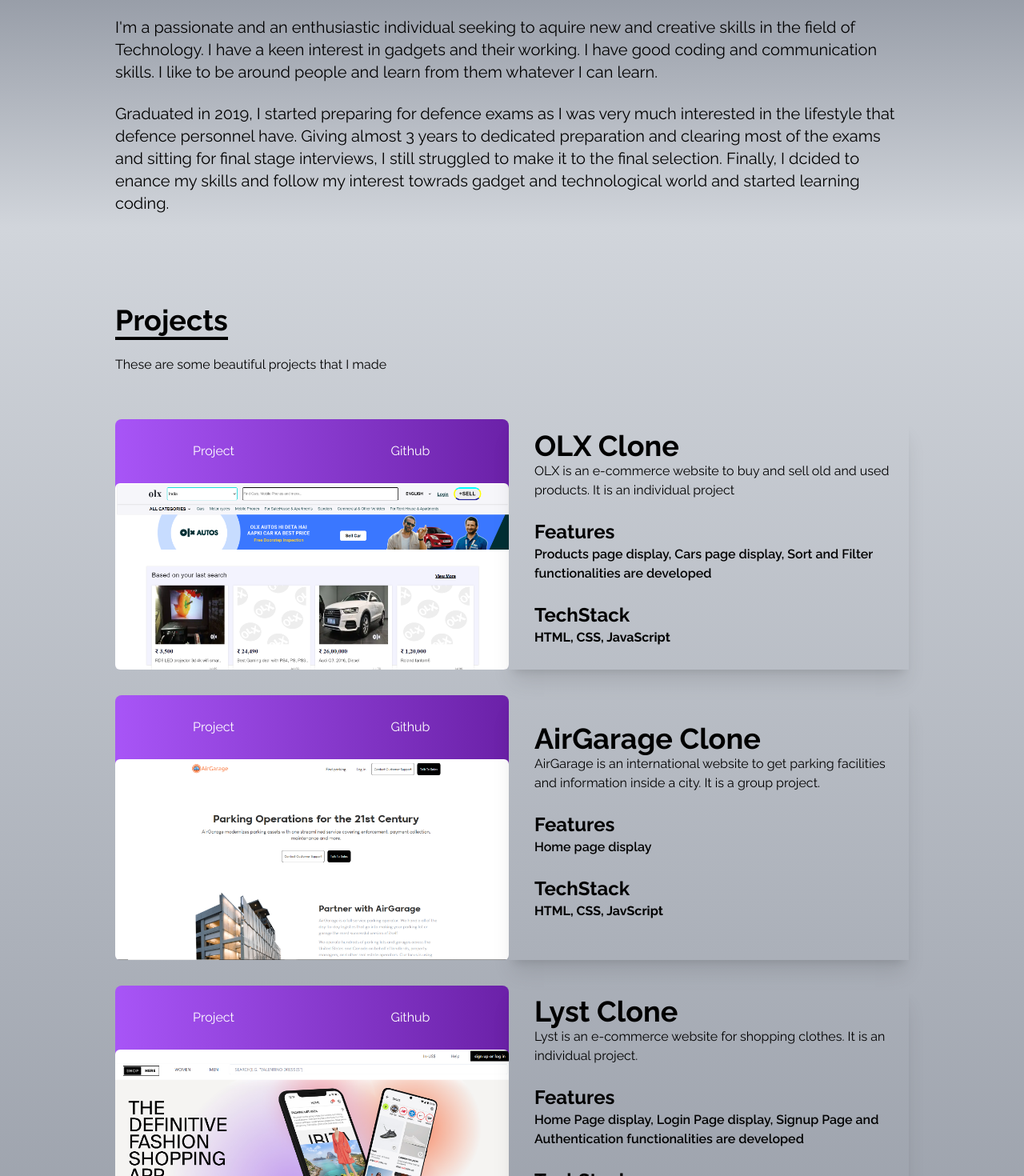
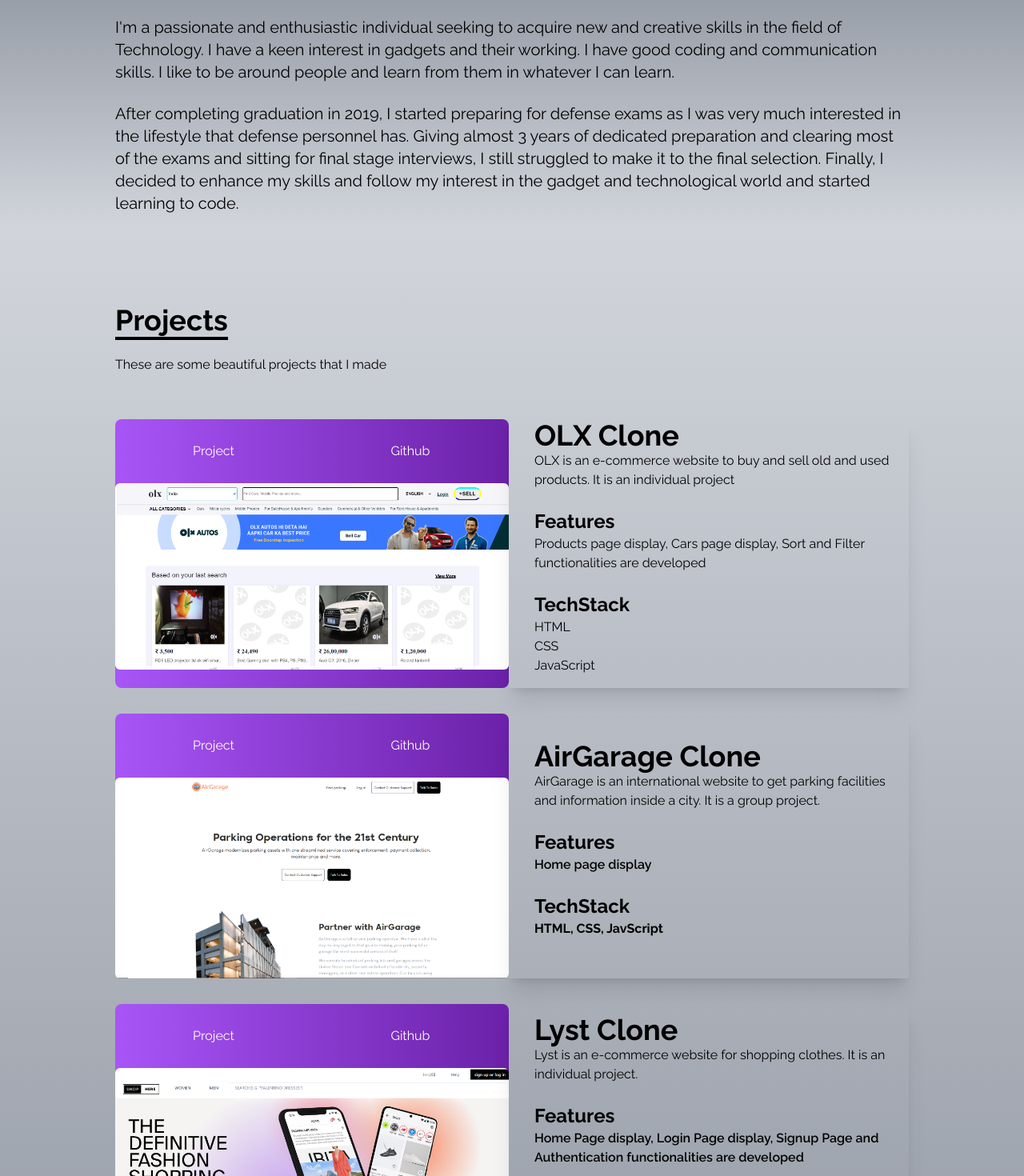
Before and after one commit to himanshudestiny/himanshudestiny.github.io, a React (Create React App) app: page / in a window 1280 px wide. Shown: the part 860-2330 px from the top of the page at 80% size. Built offline with nearby package versions, Linux system fonts and the light colour scheme.

Commit message:
added changes

```diff
--- a/src/components/About.jsx
+++ b/src/components/About.jsx
@@ -8,16 +8,16 @@
             <p className="text-4xl font-bold inline border-b-4 border-black">About Me</p>
         </div>
         <p className="text-xl mt-20">
-        I'm a passionate and an enthusiastic individual seeking to aquire new and creative skills in the field of Technology.
+        I'm a passionate and enthusiastic individual seeking to acquire new and creative skills in the field of Technology.
          I have a keen interest in gadgets and their working. I have good coding and communication skills.
-          I like to be around people and learn from them whatever I can learn.
+          I like to be around people and learn from them in whatever I can learn.
         </p>
         <br />
         <p className="text-xl">
-        Graduated in 2019, I started preparing for defence exams as I was very much interested in the lifestyle that defence personnel
-        have. Giving almost 3 years to dedicated preparation and clearing most of the exams and sitting for final stage interviews,
-        I still struggled to make it to the final selection. Finally, I dcided to enance my skills and follow my interest towrads
-        gadget and technological world and started learning coding.
+        After completing graduation in 2019, I started preparing for defense exams as I was very much interested in the lifestyle that defense personnel
+        has. Giving almost 3 years of dedicated preparation and clearing most of the exams and sitting for final stage interviews,
+        I still struggled to make it to the final selection. Finally, I decided to enhance my skills and follow my interest in
+        the gadget and technological world and started learning to code.
         </p>
       </div>
     </div>
--- a/src/components/Navbar.jsx
+++ b/src/components/Navbar.jsx
@@ -42,7 +42,7 @@
 
 
   return (
-    <div className="flex justify-between items-center w-full h-20 px-4 text-black bg-gray-500 fixed">
+    <div className="flex justify-between items-center w-full h-20 px-4 text-black bg-gray-500 fixed z-40">
       <div>
         <h1 className="text-5xl font-signature ml-2">HG</h1>
       </div>
--- a/src/components/Projects.jsx
+++ b/src/components/Projects.jsx
@@ -10,6 +10,43 @@
 
 
 const Projects = () => {
+    const newtab1 = () => {
+        window.open("https://eloquent-kelpie-90cfa5.netlify.app/");
+      };
+      const newtab2 = () => {
+        window.open("https://github.com/himanshudestiny/frantic-week-8502");
+      };
+      const newtab3 = () => {
+        window.open("https://air-garage-clone.netlify.app");
+      };
+      const newtab4 = () => {
+        window.open("https://github.com/fahad9988/naughty-wind-121");
+      };
+      const newtab5 = () => {
+        window.open("https://splendorous-pegasus-bb5e96.netlify.app/");
+      };
+      const newtab6 = () => {
+        window.open("https://github.com/himanshudestiny/frequent-thumb-7462");
+      };
+      const newtab7 = () => {
+        window.open("https://numerous-governor-3295.netlify.app/");
+      };
+      const newtab8 = () => {
+        window.open("https://github.com/himanshudestiny/numerous-governor-3295");
+      };
+      const newtab9 = () => {
+        window.open("https://frontend-himanshudestiny.vercel.app/login");
+      };
+      const newtab10 = () => {
+        window.open("https://github.com/masai-course/himanshu_fw20_1081/tree/master/unit-6/project");
+      };
+      const newtab11 = () => {
+        window.open("https://frontend-ankur9900.vercel.app/");
+      };
+      const newtab12 = () => {
+        window.open("https://github.com/Santoshdandin/Digi-Mart-clone");
+      };
+
   return (
     <div name="projects" class="bg-gradient-to-b from-gray-300 to-gray-500 w-full md: h-full">
         <div class="max-w-screen-lg p-4 mx-auto flex flex-col justify-center w-full h-full ">
@@ -19,28 +56,28 @@
                 </div>
                 <div class="grid sm:grid-cols-1 md:grid-cols-1 md:w-3/3 gap-8 px-12 sm:px-0">
                     <div class="flex flex-col sm:flex-row max-w-screen-lg"><div class="bg-gradient-to-r from-purple-500 to-purple-800 rounded-lg text-white md:w-2/3">
-                        <div class="flex items-center justify-center"><button class="w-1/2 px-6 py-3 m-4 duration-200 hover:scale-105"> <a href="https://eloquent-kelpie-90cfa5.netlify.app/">  Project    </a></button>
-                        <button class="w-1/2 px-6 py-3 m-4 duration-200 hover:scale-105"> <a href="https://github.com/himanshudestiny/frantic-week-8502"> Github   </a> </button>
+                        <div class="flex items-center justify-center"><button onClick={() => newtab1()} class="w-1/2 px-6 py-3 m-4 duration-200 hover:scale-105">  Project    </button>
+                        <button onClick={() => newtab2()} class="w-1/2 px-6 py-3 m-4 duration-200 hover:scale-105">  Github  </button>
                         </div>
-                      <a href="https://eloquent-kelpie-90cfa5.netlify.app/">  <img src={OLX} alt="olx" class="rounded-md duration-300 hover:scale-105"   /> </a>
+                        <img  onClick={() => newtab2()} src={OLX} alt="olx" class="rounded-md duration-300 hover:scale-105"   />
                             </div>
                             <div class="flex flex-col justify-center shadow-xl border-black h-full sm:w-1 md:w-2/3 pl-8 pb-4">
                                 <h1 class="text-4xl font-bold mt-4 md:mt-0 ">OLX Clone</h1>
                                 <h1>OLX is an e-commerce website to buy and sell old and used products. It is an individual project</h1>
                                 <br />
                                 <p class="text-2xl font-bold">Features</p>
-                                <p class="font-semibold">Products page display, Cars page display, Sort and Filter functionalities are developed</p>
+                                <p >Products page display, Cars page display, Sort and Filter functionalities are developed</p>
                                 <br />
                                 <p class="text-2xl font-bold">TechStack </p>
-                                <p class="font-bold">HTML, CSS, JavaScript</p>
+                                <p>HTML <br /> CSS <br /> JavaScript</p>
                                 </div>
                                 </div>
                                 <div class="flex flex-col sm:flex-row max-w-screen-lg"><div class="bg-gradient-to-r from-purple-500 to-purple-800 rounded-lg text-white md:w-2/3">
                                     <div class="flex items-center justify-center">
-                                        <button class="w-1/2 px-6 py-3 m-4 duration-200 hover:scale-105"> <a href="https://air-garage-clone.netlify.app">  Project</a></button>
-                                        <button class="w-1/2 px-6 py-3 m-4 duration-200 hover:scale-105">  <a href="https://github.com/fahad9988/naughty-wind-121"> Github</a></button>
+                                        <button  onClick={() => newtab3()} class="w-1/2 px-6 py-3 m-4 duration-200 hover:scale-105">   Project</button>
+                                        <button   onClick={() => newtab4()} class="w-1/2 px-6 py-3 m-4 duration-200 hover:scale-105">  Github</button>
                                         </div>
-                                      <a href="https://air-garage-clone.netlify.app">  <img src={AirGarage} alt="AirGarage" class="rounded-md duration-300 hover:scale-105" /></a>
+                                        <img   onClick={() => newtab3()} src={AirGarage} alt="AirGarage" class="rounded-md duration-300 hover:scale-105" />
                                         </div>
                                         <div class="flex flex-col justify-center shadow-xl border-black h-full sm:w-1 md:w-2/3 pl-8 pb-4">
                                             <h1 class="text-4xl font-bold mt-4 md:mt-0 ">AirGarage Clone</h1>
@@ -55,10 +92,10 @@
                                             <div class="flex flex-col sm:flex-row max-w-screen-lg">
                                                 <div class="bg-gradient-to-r from-purple-500 to-purple-800 rounded-lg text-white md:w-2/3">
                                                     <div class="flex items-center justify-center">
-                                                        <button class="w-1/2 px-6 py-3 m-4 duration-200 hover:scale-105"> <a href="https://splendorous-pegasus-bb5e96.netlify.app/"> Project </a></button>
-                                                        <button class="w-1/2 px-6 py-3 m-4 duration-200 hover:scale-105"> <a href="https://github.com/himanshudestiny/frequent-thumb-7462"> Github</a></button>
+                                                        <button  onClick={() => newtab5()}  class="w-1/2 px-6 py-3 m-4 duration-200 hover:scale-105">  Project </button>
+                                                        <button  onClick={() => newtab6()} class="w-1/2 px-6 py-3 m-4 duration-200 hover:scale-105">  Github</button>
                                                         </div>
-                                                       <a href="https://splendorous-pegasus-bb5e96.netlify.app/"> <img src={Lyst} alt="Lyst" class="rounded-md duration-300 hover:scale-105" /></a>
+                                                        <img  onClick={() => newtab5()} src={Lyst} alt="Lyst" class="rounded-md duration-300 hover:scale-105" />
                                                         </div>
                                                         <div class="flex flex-col justify-center shadow-xl border-black h-full sm:w-1 md:w-2/3 pl-8 pb-4">
                                                             <h1 class="text-4xl font-bold mt-4 md:mt-0 ">Lyst Clone</h1>
@@ -74,10 +111,10 @@
     <div class="flex flex-col sm:flex-row max-w-screen-lg">
                                                 <div class="bg-gradient-to-r from-purple-500 to-purple-800 rounded-lg text-white md:w-2/3">
                                                     <div class="flex items-center justify-center">
-                                                        <button class="w-1/2 px-6 py-3 m-4 duration-200 hover:scale-105"> <a href="https://numerous-governor-3295.netlify.app/"> Project </a></button>
-                                                        <button class="w-1/2 px-6 py-3 m-4 duration-200 hover:scale-105"> <a href="https://github.com/himanshudestiny/numerous-governor-3295"> Github</a></button>
+                                                        <button  onClick={() => newtab7()} class="w-1/2 px-6 py-3 m-4 duration-200 hover:scale-105">  Project </button>
+                                                        <button  onClick={() => newtab8()} class="w-1/2 px-6 py-3 m-4 duration-200 hover:scale-105">  Github</button>
                                                         </div>
-                                                       <a href="https://numerous-governor-3295.netlify.app/"> <img src={nyresa} alt="Lyst" class="rounded-md duration-300 hover:scale-105" /></a>
+                                                        <img  onClick={() => newtab7()} src={nyresa} alt="Lyst" class="rounded-md duration-300 hover:scale-105" />
                                                         </div>
                                                         <div class="flex flex-col justify-center shadow-xl border-black h-full sm:w-1 md:w-2/3 pl-8 pb-4">
                                                             <h1 class="text-4xl font-bold mt-4 md:mt-0 ">Mytheresa Clone</h1>
@@ -93,10 +130,10 @@
     <div class="flex flex-col sm:flex-row max-w-screen-lg">
                                                 <div class="bg-gradient-to-r from-purple-500 to-purple-800 rounded-lg text-white md:w-2/3">
                                                     <div class="flex items-center justify-center">
-                                                        <button class="w-1/2 px-6 py-3 m-4 duration-200 hover:scale-105"> <a href="https://frontend-himanshudestiny.vercel.app/login"> Project </a></button>
-                                                        <button class="w-1/2 px-6 py-3 m-4 duration-200 hover:scale-105"> <a href="https://github.com/masai-course/himanshu_fw20_1081/tree/master/unit-6/project"> Github</a></button>
+                                                        <button  onClick={() => newtab9()} class="w-1/2 px-6 py-3 m-4 duration-200 hover:scale-105">  Project </button>
+                                                        <button  onClick={() => newtab10()} class="w-1/2 px-6 py-3 m-4 duration-200 hover:scale-105">  Github</button>
                                                         </div>
-                                                       <a href="https://frontend-himanshudestiny.vercel.app/login"> <img src='https://i.postimg.cc/PrG52tqS/Screenshot-80.png' alt="Miniproject" class="rounded-md duration-300 hover:scale-105" /></a>
+                                                        <img  onClick={() => newtab9()} src='https://i.postimg.cc/PrG52tqS/Screenshot-80.png' alt="Miniproject" class="rounded-md duration-300 hover:scale-105" />
                                                         </div>
                                                         <div class="flex flex-col justify-center shadow-xl border-black h-full sm:w-1 md:w-2/3 pl-8 pb-4">
                                                             <h1 class="text-4xl font-bold mt-4 md:mt-0 ">Full Stack Project</h1>
@@ -112,10 +149,10 @@
     <div class="flex flex-col sm:flex-row max-w-screen-lg">
                                                 <div class="bg-gradient-to-r from-purple-500 to-purple-800 rounded-lg text-white md:w-2/3">
                                                     <div class="flex items-center justify-center">
-                                                        <button class="w-1/2 px-6 py-3 m-4 duration-200 hover:scale-105"> <a href="https://numerous-governor-3295.netlify.app/"> Project </a></button>
-                                                        <button class="w-1/2 px-6 py-3 m-4 duration-200 hover:scale-105"> <a href="https://github.com/himanshudestiny/numerous-governor-3295"> Github</a></button>
+                                                        <button  onClick={() => newtab11()} class="w-1/2 px-6 py-3 m-4 duration-200 hover:scale-105">  Project </button>
+                                                        <button  onClick={() => newtab12()} class="w-1/2 px-6 py-3 m-4 duration-200 hover:scale-105">  Github</button>
                                                         </div>
-                                                       <a href="https://numerous-governor-3295.netlify.app/"> <img src='https://i.postimg.cc/kg9wZRNV/Screenshot-74.png' alt="Reliance" class="rounded-md duration-300 hover:scale-105" /></a>
+                                                        <img  onClick={() => newtab11()} src='https://i.postimg.cc/kg9wZRNV/Screenshot-74.png' alt="Reliance" class="rounded-md duration-300 hover:scale-105" />
                                                         </div>
                                                         <div class="flex flex-col justify-center shadow-xl border-black h-full sm:w-1 md:w-2/3 pl-8 pb-4">
                                                             <h1 class="text-4xl font-bold mt-4 md:mt-0 ">DigiMart</h1>
```
